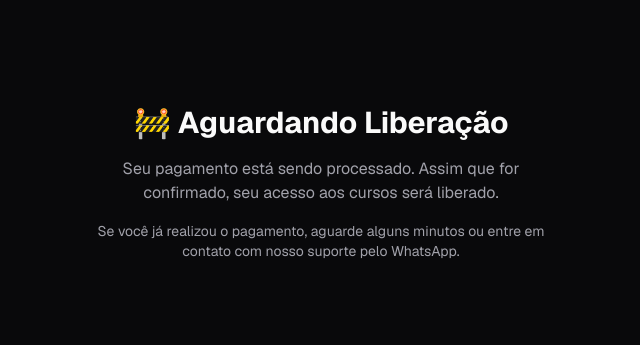
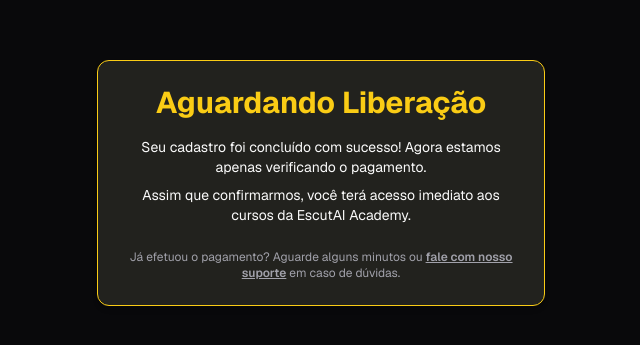
Before and after one commit to EscutAi/escutai-academy, a Next.js app: page /aguardando-aprovacao in a window 1280 px wide. Shown: the part 217-562 px from the top of the page, without its empty margins (319-959 px from the left). Built offline with nearby package versions, Linux system fonts and the light colour scheme.

Commit message:
Update page.tsx

```diff
--- a/src/app/aguardando-aprovacao/page.tsx
+++ b/src/app/aguardando-aprovacao/page.tsx
@@ -1,14 +1,29 @@
-export default function AguardandoAprovacaoPage() {
+export default function AguardandoAprovacao() {
   return (
-    <div className="flex min-h-screen flex-col items-center justify-center px-6 text-center">
-      <div className="max-w-md">
-        <h1 className="text-3xl font-bold mb-4">🚧 Aguardando Liberação</h1>
-        <p className="text-muted-foreground">
-          Seu pagamento está sendo processado. Assim que for confirmado, seu acesso aos cursos será liberado.
+    <div className="flex min-h-screen flex-col items-center justify-center px-4 py-12">
+      <div className="w-full max-w-md border border-yellow-400 bg-yellow-100/10 rounded-xl p-6 shadow-md text-center">
+        <h1 className="text-3xl font-bold text-yellow-400 mb-4">
+          Aguardando Liberação
+        </h1>
+        <p className="text-sm text-foreground mb-2">
+          Seu cadastro foi concluído com sucesso! Agora estamos apenas verificando o pagamento.
         </p>
-        <p className="mt-4 text-sm text-muted-foreground">
-          Se você já realizou o pagamento, aguarde alguns minutos ou entre em contato com nosso suporte pelo WhatsApp.
+        <p className="text-sm text-foreground">
+          Assim que confirmarmos, você terá acesso imediato aos cursos da EscutAI Academy.
         </p>
+
+        <div className="mt-6 text-xs text-muted-foreground">
+          Já efetuou o pagamento? Aguarde alguns minutos ou{' '}
+          <a
+            href="https://wa.me/seunumerodowhatsapp" // 🔁 substitua com seu número
+            className="underline font-semibold hover:text-green-500 transition"
+            target="_blank"
+            rel="noopener noreferrer"
+          >
+            fale com nosso suporte
+          </a>{' '}
+          em caso de dúvidas.
+        </div>
       </div>
     </div>
   )
```
